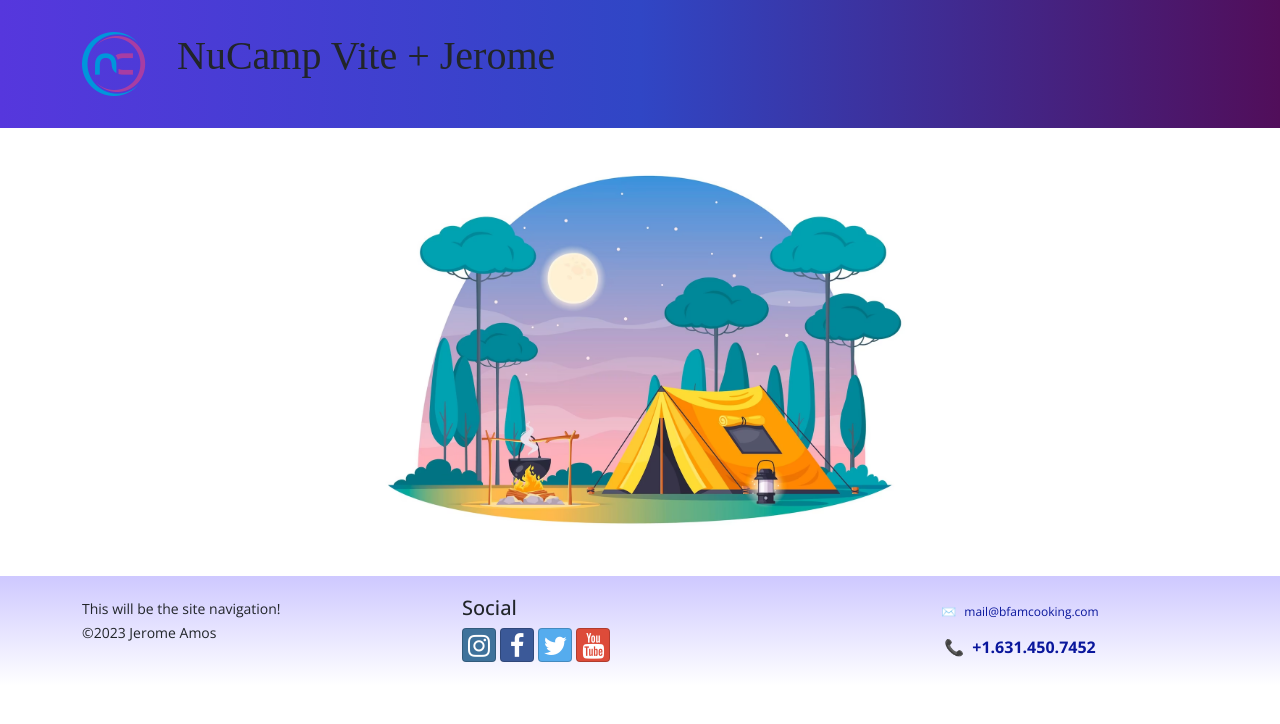
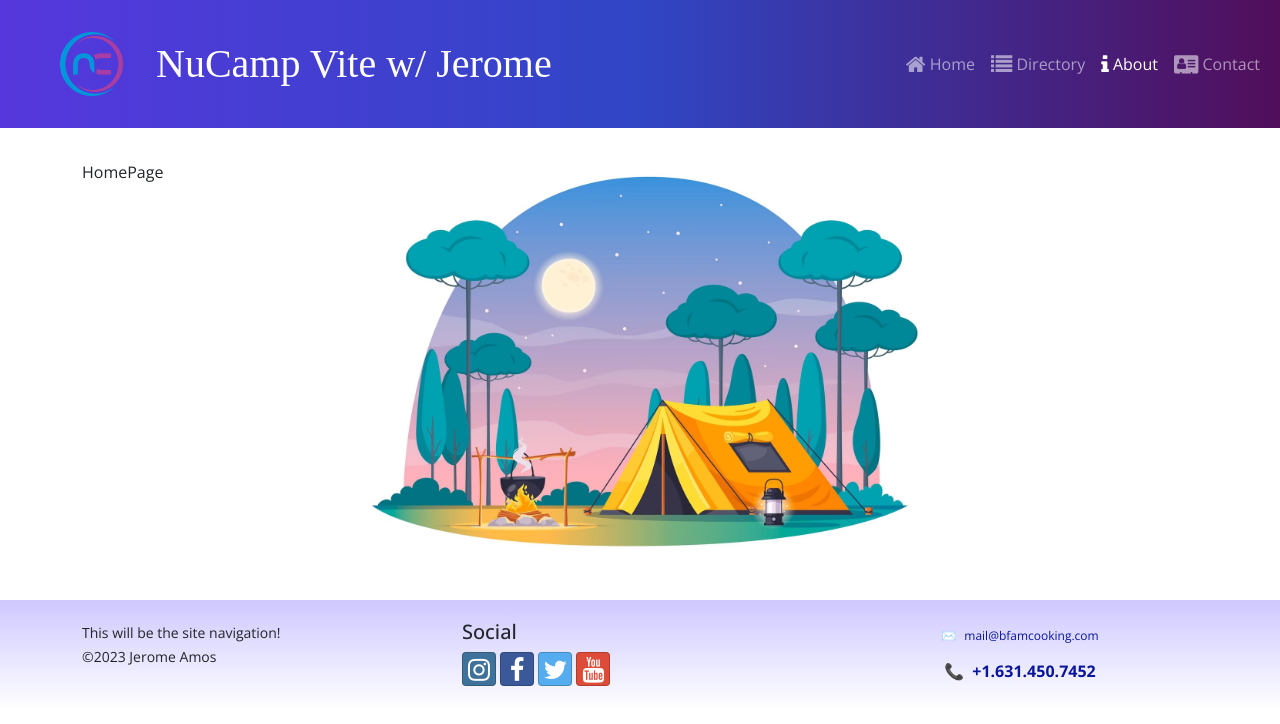
Before and after one commit to amosdesigns/ncsvite, a React (Vite) app: page /about in a window 1280 px wide. Shown: the top 724 px of the page. Built offline with nearby package versions, Linux system fonts and the light colour scheme; a web font is replaced by a local one.

Commit message:
header menu
Signed-off-by: jerome amos <mail@amosdesigns.net>

```diff
--- a/src/App.jsx
+++ b/src/App.jsx
@@ -14,6 +14,7 @@
       <Container className="main">
         <Routes>
           <Route path="/" element={<HomePage />} />
+          <Route path="/about" element={<HomePage />} />
           <Route path="/directory" element={<CampsitesDirectoryPage />} />
           <Route path="/contact" element={<ContactPage />} />
         </Routes>
--- a/src/components/HeaderComponent.jsx
+++ b/src/components/HeaderComponent.jsx
@@ -1,21 +1,49 @@
-import { Container, Navbar,Row,Col, NavbarBrand } from 'reactstrap';
+import { useState } from 'react';
+import {
+  Navbar,
+  NavbarBrand,
+  Collapse,
+  NavbarToggler,
+  Nav,
+  NavItem
+} from 'reactstrap';
+import { NavLink } from 'react-router-dom';
 import NucampLogo from '../app/assets/img/logo.png';
 
 const Header = () => {
+  const [menuOpen, setMenuOpen] = useState( false );
+
   return (
     <Navbar dark color="primary" sticky="top" expand="md">
-      <Container>
-        <Row>
-          <Col sm="6" md="1">
-            <NavbarBrand href="/">
-              <img src={NucampLogo} alt="nucamp logo" />
-            </NavbarBrand>
-          </Col>
-          <Col sm="6" md="11">
-            <h1>NuCamp Vite + Jerome</h1>
-          </Col>
-        </Row>
-      </Container>
+      <NavbarBrand className="ms-5" href="/">
+        <img src={NucampLogo} alt="nucamp logo" className="float-start" />
+        <h1 className="mt-2">NuCamp Vite w/ Jerome</h1>
+      </NavbarBrand>
+      <NavbarToggler onClick={() => setMenuOpen(!menuOpen)} />
+      <Collapse isOpen={menuOpen} navbar>
+        <Nav className="ms-auto" navbar>
+          <NavItem>
+            <NavLink className="nav-link" to="/">
+              <i className="fa fa-home fa-lg" /> Home
+            </NavLink>
+          </NavItem>
+          <NavItem>
+            <NavLink className="nav-link" to="/directory">
+              <i className="fa fa-list fa-lg" /> Directory
+            </NavLink>
+          </NavItem>
+          <NavItem>
+            <NavLink className="nav-link" to="/about">
+              <i className="fa fa-info fa-lg" /> About
+            </NavLink>
+          </NavItem>
+          <NavItem>
+            <NavLink className="nav-link" to="/contact">
+              <i className="fa fa-address-card fa-lg" /> Contact
+            </NavLink>
+          </NavItem>
+        </Nav>
+      </Collapse>
     </Navbar>
   );
 };
```
Also changed, not shown: src/pages/AboutPage.jsx (added, +9 -0 lines).
